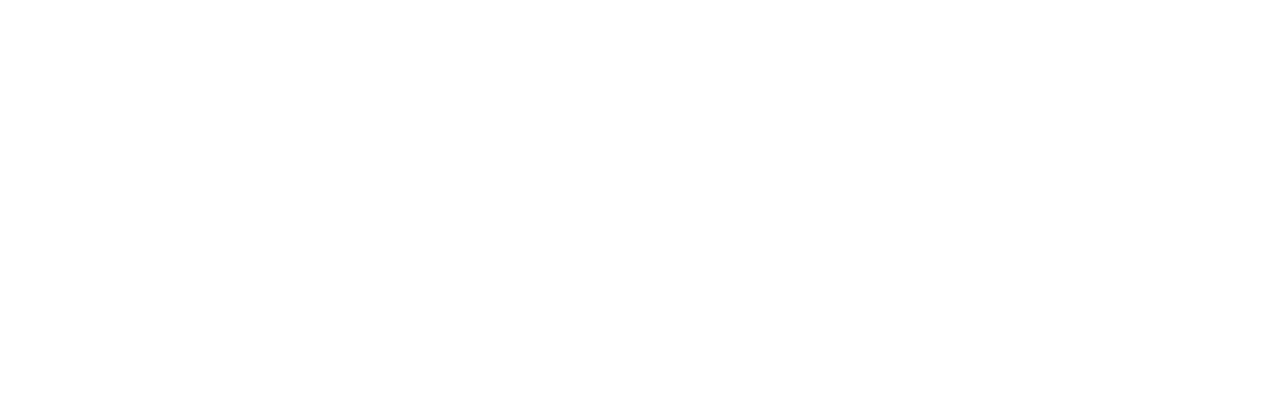
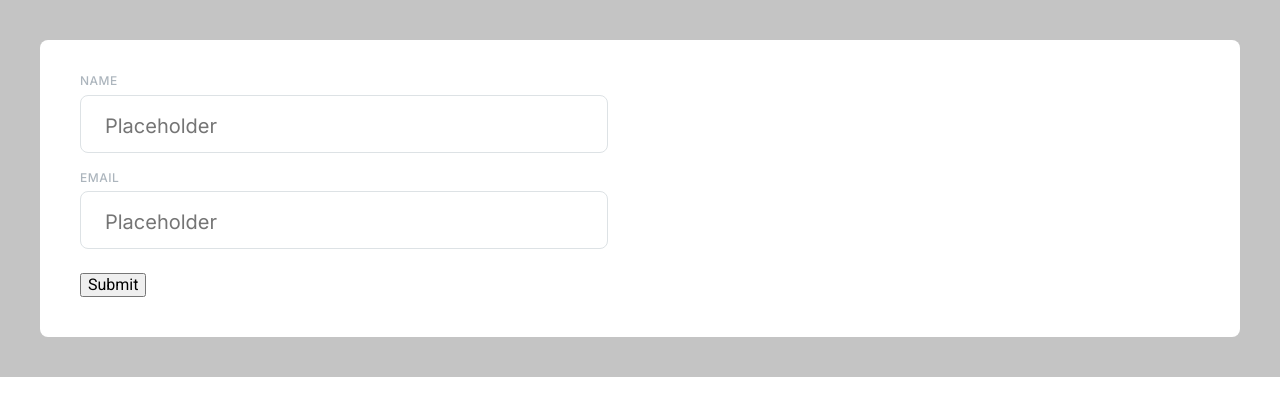
Before and after one commit to js-tasks-ru/htmlcss-20230530_prasolovp-s, a website: page 05-lection3/02-modal/index.html in a window 1280 px wide. Drawn offline with Linux system fonts and the light colour scheme.

Commit message:
Modal solution

```diff
--- a/05-lection3/02-modal/index.html
+++ b/05-lection3/02-modal/index.html
@@ -7,6 +7,15 @@
         <title>Modal</title>
     </head>
     <body>
+        <div class="modal">
+            <form name="email" method="post" action="#" class="modal__form">
+                <span class="modal__title">NAME</span>
+                <input type="text" class="modal__input" placeholder="Placeholder">
+                <span class="modal__title">EMAIL</span>
+                <input type="text" class="modal__input modal__input_margin_bottom" placeholder="Placeholder">
+                <button type="submit" class="button button_theme_primary">Submit</button>
+            </form>
+        </div>
     </body>
     <script src="./index.js"></script>
 </html>
--- a/05-lection3/02-modal/modal.css
+++ b/05-lection3/02-modal/modal.css
@@ -0,0 +1,43 @@
+.modal {
+    background: #C4C4C4;
+    padding: 2.5rem;
+}
+
+.modal__form {
+    background: #FFFFFF;
+    border-radius: 8px;
+    display: flex;
+    flex-direction: column;
+    align-items: flex-start;
+    padding: 2rem 2.5rem 2.5rem;
+}
+
+.modal__title {
+    font-family: 'Inter';
+    font-style: normal;
+    font-weight: 500;
+    font-size: 12px;
+    line-height: 18px;
+    letter-spacing: 0.04em;
+    text-transform: uppercase;
+    color: #ACB5BD;
+    margin-bottom: 0.3rem;
+}
+
+.modal__input {
+    background: #FFFFFF;
+    border: 1px solid #DDE2E5;
+    border-radius: 8px;
+    font-family: 'Inter';
+    font-style: normal;
+    font-weight: 400;
+    font-size: 20px;
+    line-height: 26px;
+    color: #DDE2E5;
+    padding: 1.06rem 13.4rem 0.8rem 1.5rem;
+    margin-bottom: 1rem;
+}
+
+.modal__input_margin_bottom {
+    margin-bottom: 1.5rem;
+}
```
